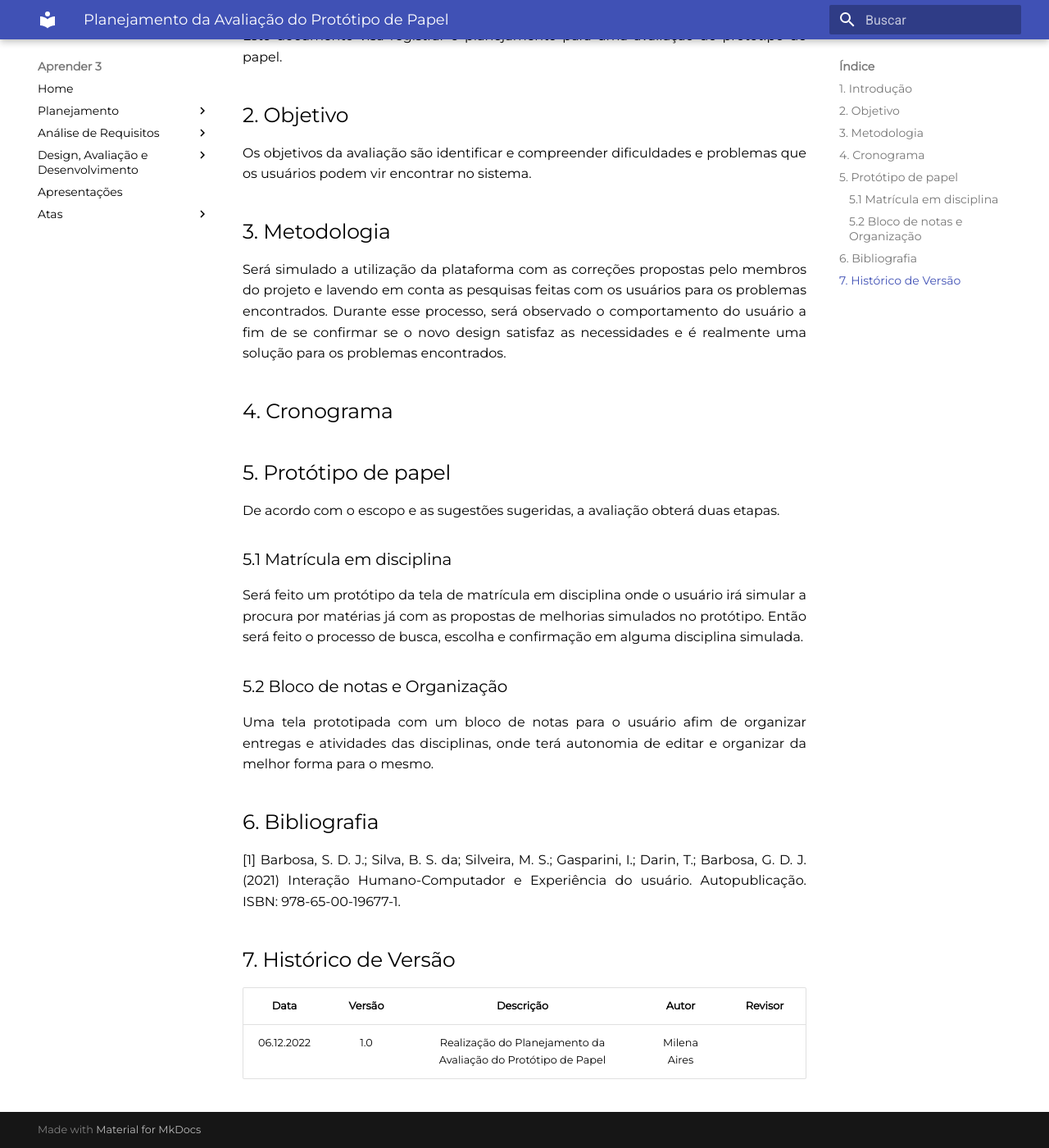
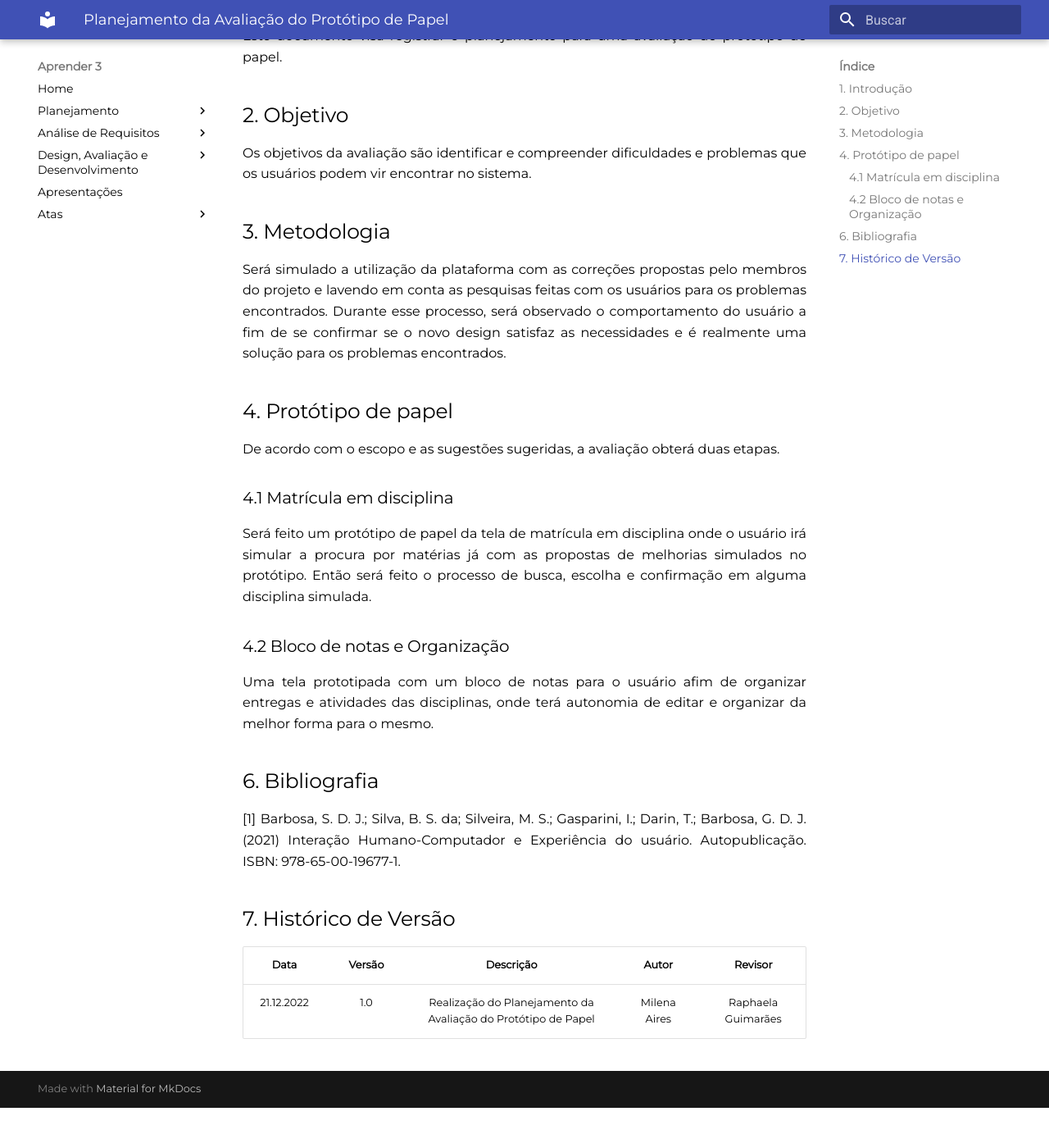
Before and after one commit to mdsreq-fga-unb/2022.2-Aprender3, an MkDocs documentation site: the page built from docs/DesignAvalDesenv/nivel2/planeja_protopapel.md, in a window 1280 px wide and 1400 px high, scrolled down 452 px. Shown: the whole window at 82% size. Built offline with MkDocs 1.6.1 and Material for MkDocs 9.7.7, drawn with Linux system fonts in a browser that asks for light colours; after the commit the page ends 1803 px from its top, so only the background shows below that.

Commit message:
Update planeja_protopapel.md

```diff
--- a/docs/DesignAvalDesenv/nivel2/planeja_protopapel.md
+++ b/docs/DesignAvalDesenv/nivel2/planeja_protopapel.md
@@ -13,15 +13,13 @@ Os objetivos da avaliação são identificar e compreender dificuldades e proble
 ## 3. Metodologia
 Será simulado a utilização da plataforma com as correções propostas pelo membros do projeto e lavendo em conta as pesquisas feitas com os usuários para os problemas encontrados. Durante esse processo, será observado o comportamento do usuário a fim de se confirmar se o novo design satisfaz as necessidades e é realmente uma solução para os problemas encontrados.
 
-## 4. Cronograma
-
-## 5. Protótipo de papel
+## 4. Protótipo de papel
 De acordo com o escopo e as sugestões sugeridas, a avaliação obterá duas etapas.
 
-### 5.1 Matrícula em disciplina
-Será feito um protótipo da tela de matrícula em disciplina onde o usuário irá simular a procura por matérias já com as propostas de melhorias simulados no protótipo. Então será feito o processo de busca, escolha e confirmação em alguma disciplina simulada.
+### 4.1 Matrícula em disciplina
+Será feito um protótipo de papel da tela de matrícula em disciplina onde o usuário irá simular a procura por matérias já com as propostas de melhorias simulados no protótipo. Então será feito o processo de busca, escolha e confirmação em alguma disciplina simulada.
 
-### 5.2 Bloco de notas e Organização
+### 4.2 Bloco de notas e Organização
 Uma tela prototipada com um bloco de notas para o usuário afim de organizar entregas e atividades das disciplinas, onde terá autonomia de editar e organizar da melhor forma para o mesmo.
 
 ## 6. Bibliografia
@@ -30,4 +28,4 @@ Uma tela prototipada com um bloco de notas para o usuário afim de organizar ent
 ## 7. Histórico de Versão
 | Data       | Versão | Descrição            | Autor             | Revisor |
 |:----------:|:------:|:--------------------:|:-----------------:|:-------:|
-| 06.12.2022 | 1.0 | Realização do Planejamento da Avaliação do Protótipo de Papel | Milena Aires |  |
+| 21.12.2022 | 1.0 | Realização do Planejamento da Avaliação do Protótipo de Papel | Milena Aires | Raphaela Guimarães |
```
